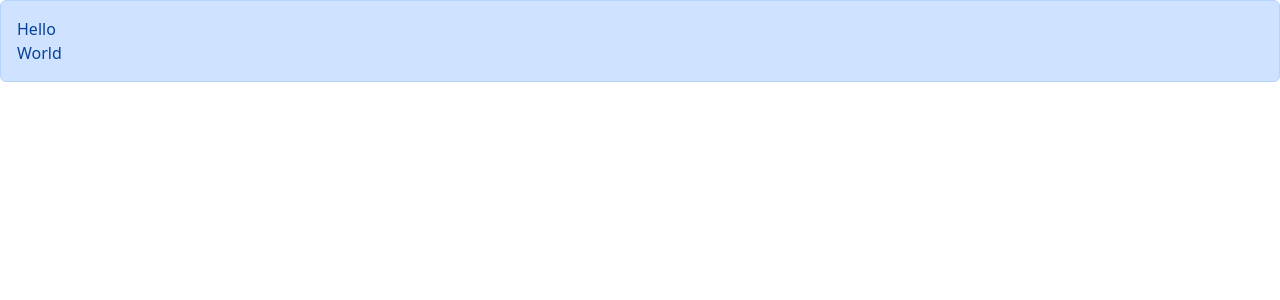
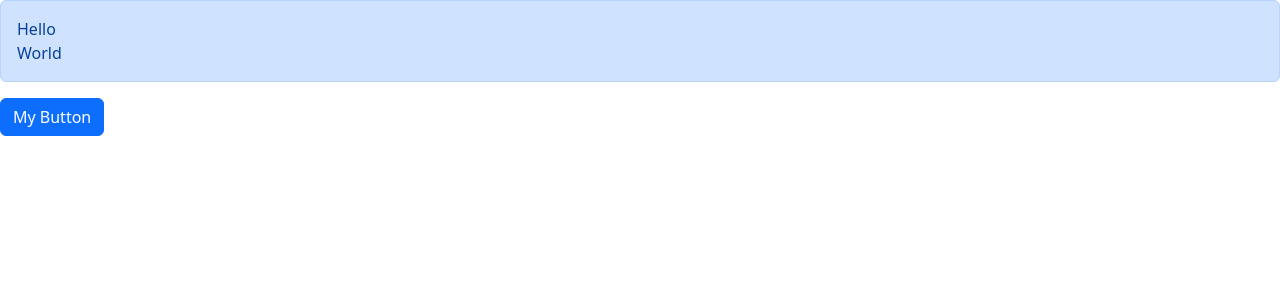
Before and after one commit to haleighspurlock/react-typescript, a React (Vite) app: page / in a window 1280 px wide. Shown: the top 300 px of the page. Built offline with nearby package versions, Linux system fonts and the light colour scheme.

Commit message:
building button component exercise

```diff
--- a/src/App.tsx
+++ b/src/App.tsx
@@ -1,4 +1,5 @@
 import Alert from "./components/Alert";
+import Button from "./components/Button";
 
 function App() {
 
@@ -7,6 +8,7 @@
       <Alert>
         Hello <div>World</div>
       </Alert>
+      <Button onClick={() => console.log('clicked')}>My Button</Button>
     </div>
   );
 }
--- /dev/null
+++ b/src/components/Button.tsx
@@ -0,0 +1,15 @@
+import React from 'react'
+
+interface Props {
+    children: string;
+    color?: 'primary' | 'secondary' | 'danger';
+    onClick: () => void;
+}
+
+const Button = ({children, onClick, color = 'primary'}: Props) => {
+  return (
+    <button className={'btn btn-' + color} onClick={onClick}> {children}</button>
+  )
+}
+
+export default Button
```
